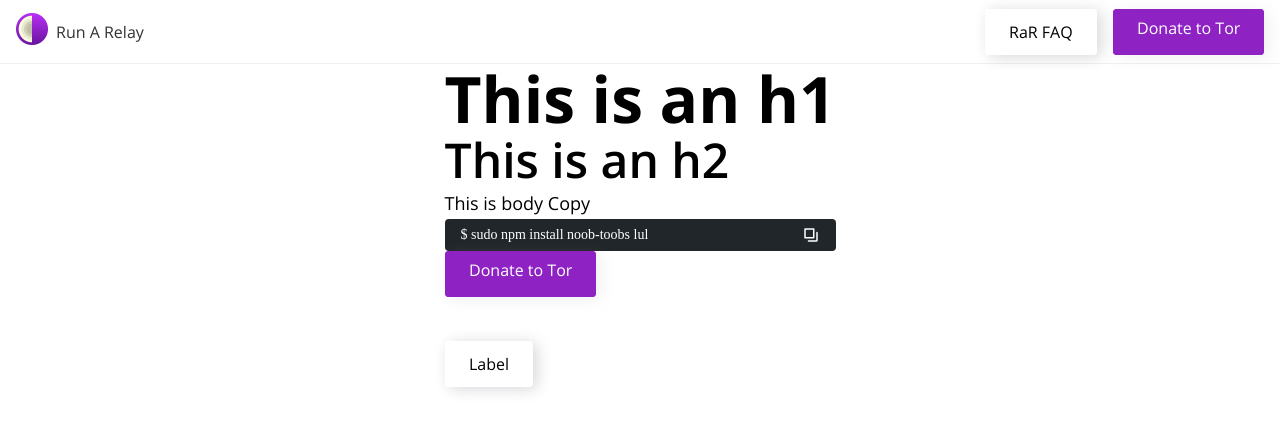
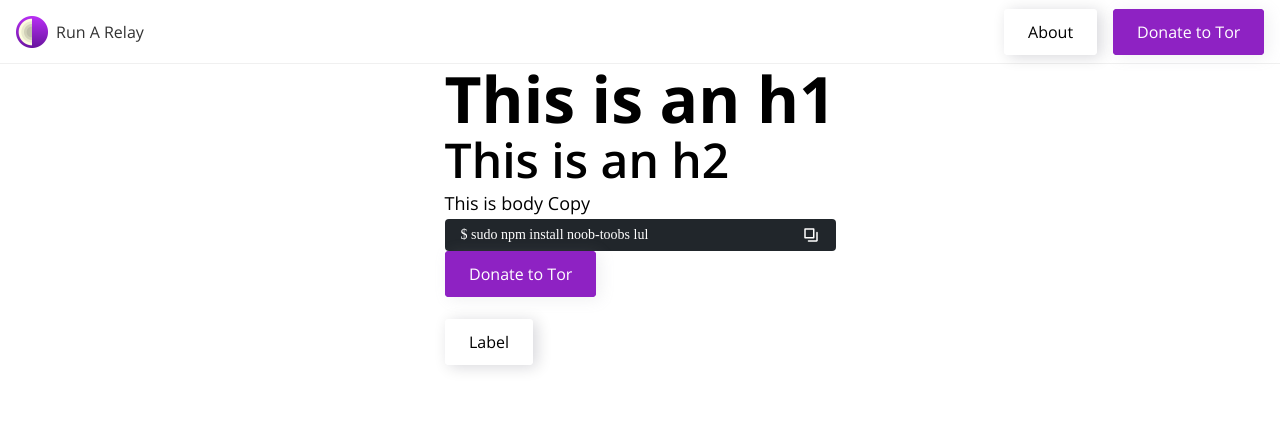
Before and after one commit to EffectiveAF/run-a-relay, a Svelte app: page / in a window 1280 px wide. Shown: the top 432 px of the page. Built offline with nearby package versions, Linux system fonts and the light colour scheme.

Commit message:
Created and used Nav, ExternalLink, and ExternalButton components; centered button text; centered logo (display: block)

```diff
--- a/public/global.css
+++ b/public/global.css
@@ -1,5 +1,6 @@
 @import url('reset.css');
 @import url('fonts.css');
+@import url('relay.css');
 
 * {
   -webkit-font-smoothing: antialiased;
@@ -63,7 +64,7 @@ code {
   color: var(--content-inverted);
   border-radius: 4px;
   align-items: center;
-  padding: 0px 16px;
+  padding: 0 16px;
 }
 
 code img {
@@ -104,7 +105,9 @@ input[type="range"] {
 button {
   display: flex;
   flex-direction: row;
-  padding: 8px 24px;
+  justify-content: center;
+  align-items: center;
+  padding: 0 24px;
   color: var(--content-default);
   box-shadow: 4px 2px 15px rgba(0, 0, 31, 0.16);
   border-radius: 4px;
@@ -113,7 +116,6 @@ button {
   height: 46px;
   cursor: pointer;
 }
-
 
 button:disabled {
   color: #999;
@@ -129,9 +131,6 @@ button:focus {
 }
 
 button.primary {
-  display: flex;
-  flex-direction: row;
-  padding: 8px 24px;
   color: var(--content-inverted);
   background-color: var(--button-primary);
   box-shadow: 4px 2px 15px rgba(154, 154, 167, 0.16);
--- /dev/null
+++ b/public/relay.css
@@ -0,0 +1,4 @@
+/* Needed to style Nav's child components */
+.nav-right button {
+  margin-left: 16px;
+}
--- a/src/App.svelte
+++ b/src/App.svelte
@@ -1,55 +1,12 @@
 <script>
-  import { Router, Link, Route } from 'svelte-routing';
+  import { Router, Route } from 'svelte-routing';
 
+  import Nav from './Nav.svelte';
   import Home from './Home.svelte';
 </script>
 
-<style>
-  nav {
-    display: flex;
-    flex-direction: row;
-    justify-content: left;
-    align-items: center;
-    border-bottom: 1px solid var(--neutral-100);
-    padding: 0px 16px;
-    height: 64px;
-  }
-
-  nav a:hover {
-    text-decoration: none;
-  }
-
-  .nav-right {
-    display: flex;
-    margin-left: auto;
-  }
-
-  .nav-right button {
-    margin-left: 16px;
-  }
-
-  img {
-    max-width: 32px;
-    max-height: 32px;
-    margin-right: 8px;
-  }
-</style>
-
 <Router>
-  <nav>
-
-    <Link to="/"><img src="/img/tor.svg" alt="Tor-esque logo (onion)" /></Link>
-
-    <h4>Run A Relay</h4>
-    <div class="nav-right">
-      <a href="https://github.com/EffectiveAF/run-a-relay#faq" target="_blank" rel="nofollow noreferrer noopener">
-        <button class="secondary hvr-ripple-out-sec">RaR FAQ</button>
-      </a>
-      <a href="https://donate.torproject.org/" target="_blank" rel="nofollow noreferrer noopener">
-        <button class="primary hvr-ripple-out">Donate to Tor</button>
-      </a>
-    </div>
-  </nav>
+  <Nav />
   <div>
     <Route path="/"><Home /></Route>
   </div>
--- /dev/null
+++ b/src/ExternalButton.svelte
@@ -0,0 +1,11 @@
+<script>
+  export let href = '#';
+
+  import ExternalLink from './ExternalLink.svelte';
+</script>
+
+<ExternalLink href={href}>
+  <button class="primary hvr-ripple-out">
+    <slot />
+  </button>
+</ExternalLink>
--- /dev/null
+++ b/src/ExternalLink.svelte
@@ -0,0 +1,7 @@
+<script>
+  export let href = '#';
+</script>
+
+<a href={href} target="_blank" rel="nofollow noreferrer noopener">
+  <slot />
+</a>
--- /dev/null
+++ b/src/Nav.svelte
@@ -0,0 +1,49 @@
+<script>
+  import { Link } from 'svelte-routing';
+
+  import ExternalButton from './ExternalButton.svelte';
+</script>
+
+<style>
+  nav {
+    display: flex;
+    flex-direction: row;
+    justify-content: left;
+    align-items: center;
+    border-bottom: 1px solid var(--neutral-100);
+    padding: 0 16px;
+    height: 64px;
+  }
+
+  nav a:hover {
+    text-decoration: none;
+  }
+
+  .nav-right {
+    display: flex;
+    margin-left: auto;
+  }
+
+  nav img {
+    display: block;
+    max-width: 32px;
+    max-height: 32px;
+    margin-right: 8px;
+  }
+</style>
+
+<nav>
+  <Link to="/"><img src="/img/tor.svg" alt="Tor-esque logo (onion)" /></Link>
+
+  <h4>Run A Relay</h4>
+
+  <div class="nav-right">
+    <Link to="/about">
+      <button class="secondary hvr-ripple-out-sec">About</button>
+    </Link>
+
+    <ExternalButton href="https://donate.torproject.org/">
+      Donate to Tor
+    </ExternalButton>
+  </div>
+</nav>
```
